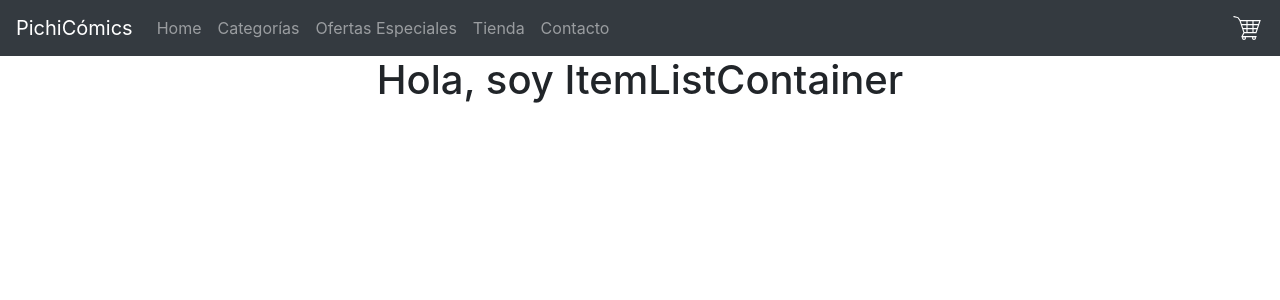
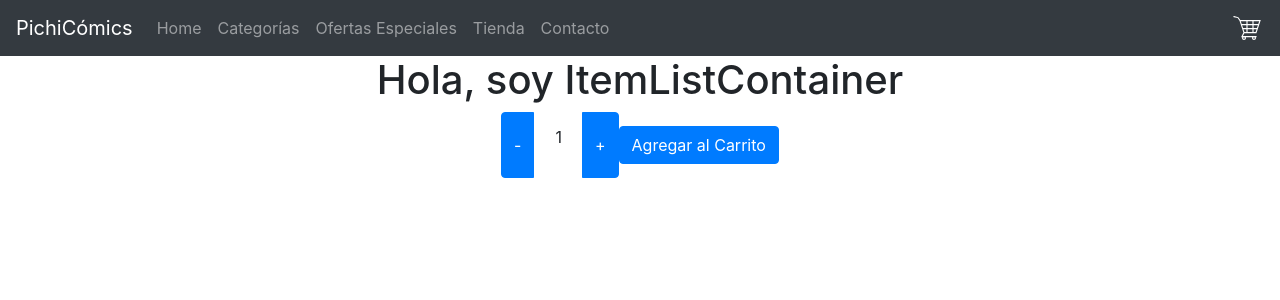
Before and after one commit to SolPichirili/react-project, a React (Create React App) app: page / in a window 1280 px wide. Shown: the top 300 px of the page. Built offline with nearby package versions, Linux system fonts and the light colour scheme.

Commit message:
desafio 4

```diff
--- a/src/App.js
+++ b/src/App.js
@@ -9,7 +9,7 @@ function App() {
       <NavBar />
       <ItemListContainer saludo = 'Hola, soy ItemListContainer' />
     </div>
-  );
+  )
 }
 
 export default App;
--- /dev/null
+++ b/src/components/ItemCount.jsx
@@ -0,0 +1,33 @@
+import { useState } from 'react';
+import { ButtonGroup } from 'react-bootstrap';
+import { Button } from 'react-bootstrap';
+
+const ItemCount = ({ stock, inicial, onAdd }) => {
+    const [cantidad, setCantidad] = useState(inicial)
+
+    const incrementar = () => {
+        if (cantidad < stock) {
+            setCantidad(cantidad + 1)
+        }
+    }
+
+    const decrementar = () => {
+        if (cantidad > inicial) {
+            setCantidad(cantidad - 1)
+        }
+
+    }
+
+    return (
+        <div>
+            <ButtonGroup>
+                <Button onClick={decrementar}>-</Button>
+                <label className="alert alert-white">{cantidad}</label>
+                <Button onClick={incrementar}>+</Button>
+            </ButtonGroup>
+            <Button onClick={() => onAdd(cantidad)}>Agregar al Carrito</Button>
+        </div>
+    )
+}
+
+export default ItemCount;
--- a/src/components/ItemListContainer.jsx
+++ b/src/components/ItemListContainer.jsx
@@ -1,9 +1,15 @@
 import React from 'react';
+import ItemCount from './ItemCount';
 
-const ItemListContainer = ({saludo}) => {
+const agregarCarrito = (cant) => {
+    alert(`Usted ha agregado ${cant}`)
+}
+
+const ItemListContainer = (props) => {
     return (
         <div>
-            <h1>{saludo}</h1>
+            <h1>{props.saludo}</h1>
+            <ItemCount stock={5} inicial={1} onAdd={agregarCarrito}/>
         </div>
     )
 }
```
Also changed, not shown: src/App.css (line endings or trailing spaces).
